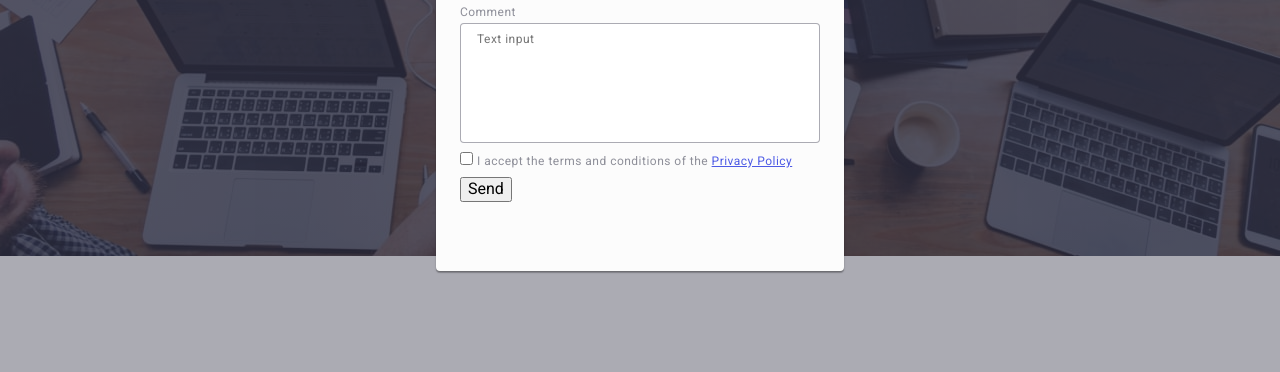
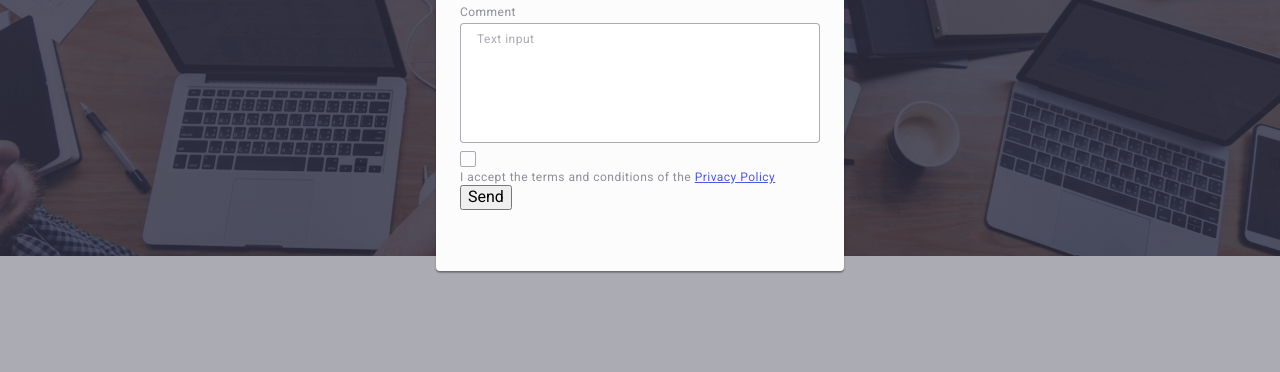
Before and after one commit to Alexblack19/goit-markup-hw-06, a plain HTML site: page index.html in a window 1280 px wide. Both pictures are taken after a click on the button "Order Service". Shown: the part 417-789 px from the top of the page. Drawn offline with nearby package versions, Linux system fonts and the light colour scheme.

Commit message:
add checkbox

```diff
--- a/css/styles.css
+++ b/css/styles.css
@@ -69,6 +69,9 @@
   --form-focus-border-cl: #4D5AE5;
   --form-icon-fil:#2E2F42;
   --form-focus-icon-fill: #4D5AE5;
+  --form-comment-placeholder-txt-cl: rgba(46, 47, 66, 0.4);
+  --form-checkbox-border-cl: rgba(46, 47, 66, 0.4);
+  --form-checkbox-accent-bgcl: #404BBF;
 
   /** Portfolio cards overlay */
   --cards-overlay-bgcl: #4D5AE5;
@@ -878,6 +881,10 @@ button {
   fill: var(--form-focus-icon-fill);
 }
 
+.modal-form-input-wrap .icon {
+  transition: fill 250ms cubic-bezier(0.4, 0, 0.2, 1);
+}
+
 .modal-form-input {
   padding: 8px 16px 8px 38px;
   height: 40px;
@@ -885,31 +892,22 @@ button {
 
 .modal-form-comment {
   padding: 8px 16px;
-  min-height: 120px;
-
-  color: rgba(46, 47, 66, 0.4);
+  height: 120px;
 
   resize: none;
 }
 
 .modal-form-input-desc,
 .modal-form-comment-desc,
-.modal-form-comment,
-.modal-form-check-desc {
+.modal-form-comment::placeholder {
   font-weight: 400;
   font-size: 12px;
   line-height: calc(14 / 12);
   letter-spacing: 0.04em;
 }
 
-.modal-form-check-desc {
-  color: var(--form-primary-txt-cl);
-}
-
-.privacy-policy-link {
-  line-height: calc(16 / 12);
-
-  color: var(--form-secondary-txt-cl);
+.modal-form-comment::placeholder {
+  color: var(--form-comment-placeholder-txt-cl);
 }
 
 .modal-form-input-wrap {
@@ -928,3 +926,36 @@ button {
 
   fill: var(--form-icon-fil);
 }
+
+.modal-form-check-desc {
+  font-weight: 400;
+  font-size: 12px;
+  line-height: calc(14 / 12);
+  letter-spacing: 0.04em;
+
+  color: var(--form-primary-txt-cl);
+}
+
+.privacy-policy-link {
+  line-height: calc(16 / 12);
+
+  color: var(--form-secondary-txt-cl);
+}
+
+.modal-form-check-desc::before {
+  content: "";
+  display: block;
+
+  width: 16px;
+  height: 16px;
+
+  border: 1px solid var(--form-checkbox-border-cl);
+  border-radius: 2px;
+  cursor: pointer;
+}
+
+
+.modal-form-check:checked + .modal-form-check-desc::before {
+  background-color: var(--form-checkbox-accent-bgcl);
+  border-color: var(--form-checkbox-accent-bgcl);
+}
--- a/index.html
+++ b/index.html
@@ -644,9 +644,9 @@
             ></textarea>
           </label>
 
-          <label class="modal-form-group">
+          <label class="modal-form-check">
             <input
-              class="modal-form-chekbox"
+              class="modal-form-check visually-hidden"
               type="checkbox"
               name="user-policy"
             />
```
